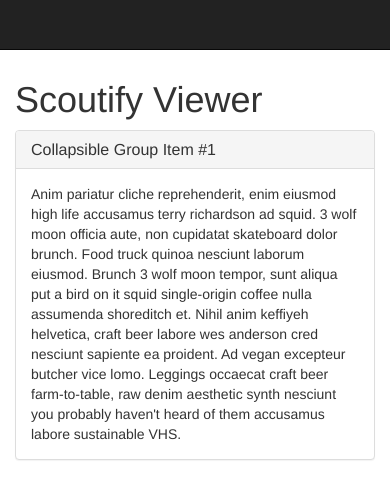
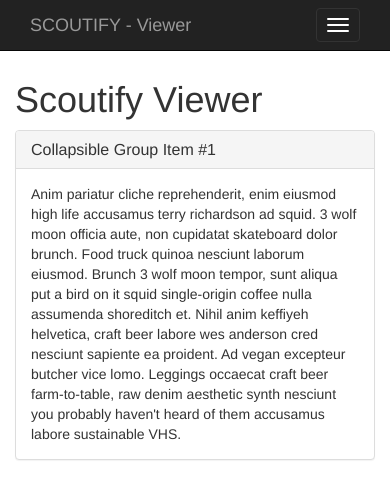
Before and after one commit to frc461/scoutify-viewer, a plain HTML site: page index.html in a window 390 px wide. Drawn offline with Linux system fonts and the light colour scheme.

Commit message:
added navbar stuffs

```diff
--- a/index.html
+++ b/index.html
@@ -9,6 +9,16 @@
   <body>
     <div class="navbar navbar-inverse navbar-fixed-top">
       <div class="container">
+      <button type="button" class="navbar-toggle" data-toggle="collapse" data-target=".nav-collapse">
+                <span class="icon-bar"></span>
+                <span class="icon-bar"></span>
+                <span class="icon-bar"></span>
+        </button>
+        <a class="navbar-brand" href="#">SCOUTIFY - Viewer</a>
+        <div class="nav-collapse collapse">
+                <ul class="nav navbar-nav">
+                </ul>
+        </div><!--/.nav-collapse -->
       </div>
     </div>
     <div class="container">
```
